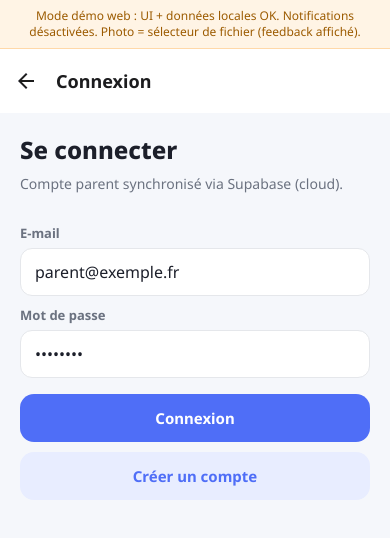
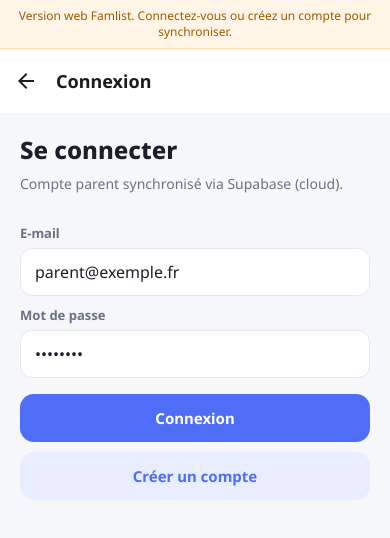
Before and after one commit to pengfei-bot/checking-lists, a React Native app: screen /SignIn in a window 390 px wide. Shown: the top 538 px of the page. Built offline with nearby package versions, Linux system fonts and the light colour scheme; no server answers.

Commit message:
fix(web): stop calling cloud sessions Mode démo web

```diff
--- a/src/components/WebLimitBanner.tsx
+++ b/src/components/WebLimitBanner.tsx
@@ -1,16 +1,22 @@
 import React from "react";
 import { Platform, StyleSheet, Text, View } from "react-native";
 import { useTranslation } from "react-i18next";
+import { useAuth } from "../auth";
 import { colors } from "../theme/colors";
 
+/** Web-only capability notice — must not claim "demo" when session is cloud. */
 export function WebLimitBanner() {
   const { t } = useTranslation();
+  const { isDemo, isCloud } = useAuth();
   if (Platform.OS !== "web") return null;
+  const text = isDemo
+    ? t("webBanner.demo")
+    : isCloud
+      ? t("webBanner.cloud")
+      : t("webBanner.guest");
   return (
     <View style={styles.wrap}>
-      <Text style={styles.text}>
-        {t("webBanner.text")}
-      </Text>
+      <Text style={styles.text}>{text}</Text>
     </View>
   );
 }
--- a/src/i18n/locales/en.json
+++ b/src/i18n/locales/en.json
@@ -354,7 +354,9 @@
     "webDownloaded": "{{count}} task(s) ready. Open the .ics file to add them to your calendar."
   },
   "webBanner": {
-    "text": "Web demo mode: UI + local data OK. Notifications off. Photo = file picker (feedback shown)."
+    "demo": "Web demo mode: local UI data only. Push notifications off. Photo = file picker.",
+    "cloud": "Web build: push notifications off. Photo = file picker. Cloud account synced.",
+    "guest": "Famlist web. Sign in or create an account to sync."
   },
   "language": {
     "title": "Language",
--- a/src/i18n/locales/fr.json
+++ b/src/i18n/locales/fr.json
@@ -354,7 +354,9 @@
     "webDownloaded": "{{count}} tâche(s) prêtes. Ouvre le fichier .ics pour les ajouter à ton calendrier."
   },
   "webBanner": {
-    "text": "Mode démo web : UI + données locales OK. Notifications désactivées. Photo = sélecteur de fichier (feedback affiché)."
+    "demo": "Mode démo web : UI + données locales. Notifications désactivées. Photo = sélecteur de fichier.",
+    "cloud": "Version web : notifications poussées désactivées. Photo = sélecteur de fichier. Compte cloud synchronisé.",
+    "guest": "Version web Famlist. Connectez-vous ou créez un compte pour synchroniser."
   },
   "language": {
     "title": "Langue",
```
